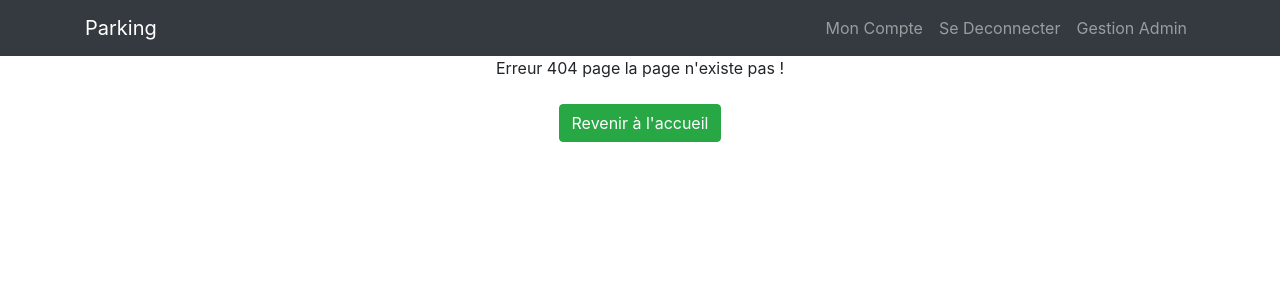
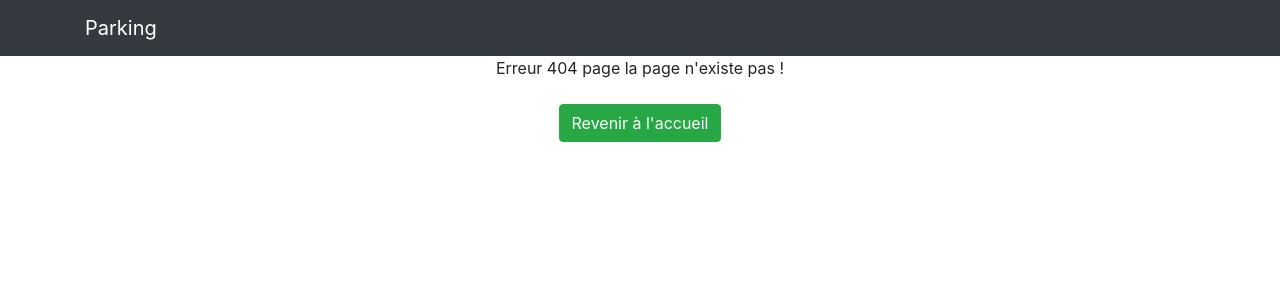
Before and after one commit to Fourkap/PPE_Parking, a PHP site: template View/view_404.php in a window 1280 px wide. Shown: the top 300 px of the page. Run offline with PHP 8.4, Linux system fonts and the light colour scheme; the template is opened without the code that fills it, so the values that code supplies are empty; the visitor is signed in with stand-in values (Sample User, id 1); some libraries are stand-ins or nearby versions.

```diff
--- a/Controller/controller_accueil.php
+++ b/Controller/controller_accueil.php
@@ -0,0 +1,2 @@
+<?php
+require "View/view_accueil.php";
--- a/Model/connex_db.php
+++ b/Model/connex_db.php
@@ -2,9 +2,6 @@
 
     require'variables-environnement.php';
 
-    echo $db ;
-    echo $user ;
-    echo $password ;
 
             try
             {
--- a/View/header.php
+++ b/View/header.php
@@ -24,41 +24,7 @@
         <button class="navbar-toggler" type="button" data-toggle="collapse" data-target="#navbarResponsive" aria-controls="navbarResponsive" aria-expanded="false" aria-label="Toggle navigation">
           <span class="navbar-toggler-icon"></span>
         </button>
-        <?php
-        if(isset($_SESSION['connecte']))
-        {
-          ?>
-        <div class="collapse navbar-collapse" id="navbarResponsive">
-          <ul class="navbar-nav ml-auto">
-            <li class="nav-item active">
 
-            </li>
-            <li class="nav-item">
-              <a class="nav-link" href="<?=BASE_URL;?>/">Mon Compte</a>
-            </li>
-            <li class="nav-item">
-              <a class="nav-link" href="<?=BASE_URL;?>/controller_logout">Se Deconnecter</a>
-            </li>
-
-            <?php
-              if($_SESSION['niveau'] == 3)
-              {
-              ?>
-            <li class="nav-item">
-              <a class="nav-link" href="<?=BASE_URL;?>/">Gestion Admin</a>
-            </li>
-            <?php
-          }
-        }
-        else {
-          ?>
-          <li class="nav-item">
-            <?php require "Controller/controller_inscription.php;"?>
-          </li>
-          <li class="nav-item">
-            <?php require "Controller/controller_connexion.php;"?>
-          </li>
-        <?php } ?>
 
           </ul>
         </div>
```
Also changed, not shown: router.php (deleted, +0 -20 lines).
